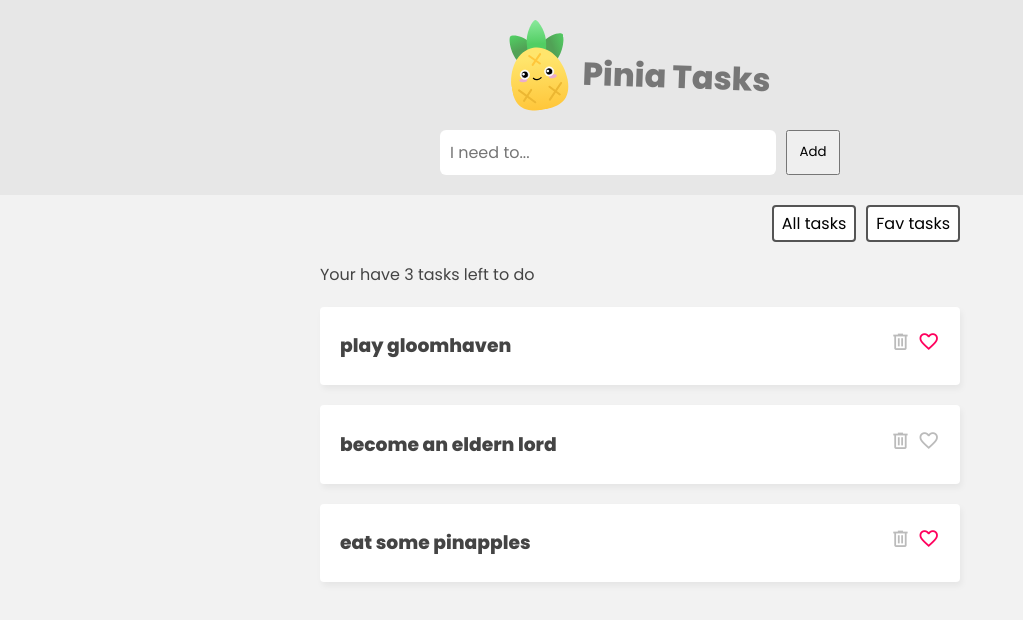
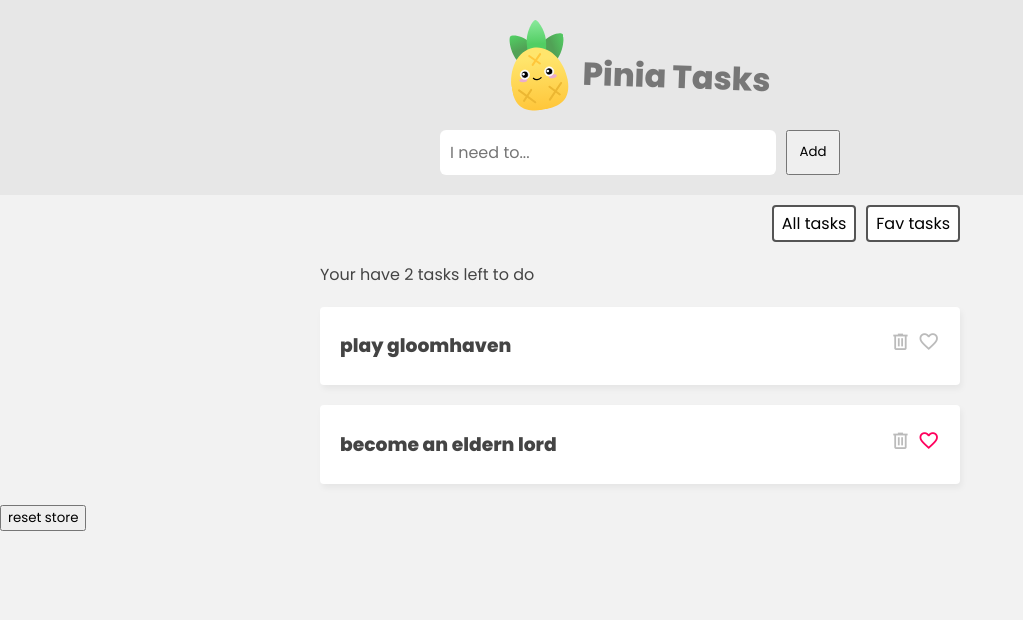
Before and after one commit to comlekahmetcan/PiniaVueJSApp, a Vue app in the folder pinia-tasks/: page / in a window 1280 px wide. Shown: the top 620 px of the page, without its empty margins (0-1023 px from the left). Built offline with nearby package versions, Linux system fonts and the light colour scheme; data requests are answered from the project's data file.

Commit message:
state sıfırlama ve store referans olarak kullanılabilir

```diff
--- a/pinia-tasks/data/db.json
+++ b/pinia-tasks/data/db.json
@@ -3,16 +3,11 @@
     {
       "id": 1,
       "title": "play gloomhaven",
-      "isFav": true
+      "isFav": false
     },
     {
       "id": 3,
       "title": "become an eldern lord",
-      "isFav": false
-    },
-    {
-      "id": 4,
-      "title": "eat some pinapples",
       "isFav": true
     }
   ]
--- a/pinia-tasks/src/App.vue
+++ b/pinia-tasks/src/App.vue
@@ -18,23 +18,25 @@
     </nav>
 
     <!-- loading -->
-    <div class="loading" v-if="taskStore.loading">Loading tasks...</div>
+    <div class="loading" v-if="loading">Loading tasks...</div>
 
     <!-- task list -->
 
     <div class="task-list" v-if="filter === 'all'">
-      <p>Your have {{ taskStore.totalCount }} tasks left to do</p>
-      <div v-for="task in taskStore.tasks">
+      <p>Your have {{ totalCount }} tasks left to do</p>
+      <div v-for="task in tasks">
         <TaskDetails :task="task" />
       </div>
     </div>
 
     <div class="task-list" v-if="filter === 'favs'">
-      <p>Your have {{ taskStore.favCount }} favs left to do</p>
-      <div v-for="task in taskStore.favs">
+      <p>Your have {{ favCount }} favs left to do</p>
+      <div v-for="task in favs">
         <TaskDetails :task="task" />
       </div>
     </div>
+
+    <button @click="taskStore.$reset">reset store</button>
   </main>
 </template>
 
@@ -43,10 +45,13 @@
 import TaskDetails from "./components/TaskDetails.vue";
 import TaskForm from "./components/TaskForm.vue";
 import { useTaskStore } from "./stores/TaskStore";
+import { storeToRefs } from "pinia";
 
 const taskStore = useTaskStore(),
   filter = ref("all");
 
+const { tasks, loading, favs, totalCount, favCount } = storeToRefs(taskStore);
+
 //fetch tasks
 taskStore.getTasks();
 </script>
```
